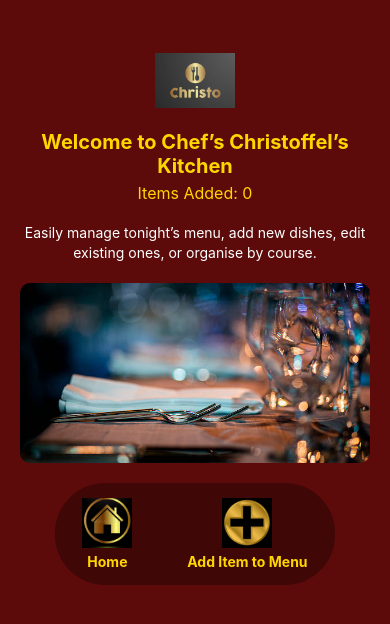
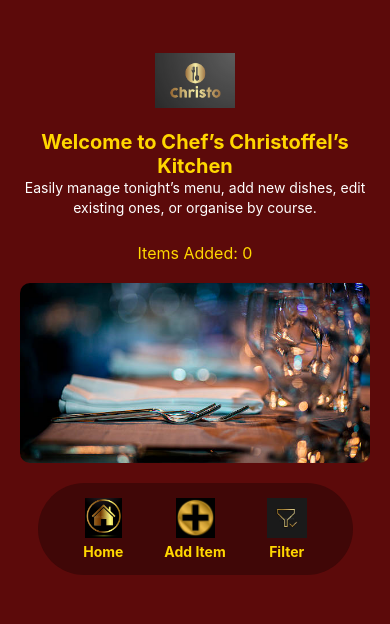
Before and after one commit to ST10498309/mast_part_2_2, a React Native app: screen /Home in a window 390 px wide. Shown: the top 624 px of the page. Built offline with nearby package versions, Linux system fonts and the light colour scheme.

Commit message:
Added the filter screen, for the user to filter their course either starter, main or dessert, to make it easier for the user if they are looking for something specific.

```diff
--- a/App.tsx
+++ b/App.tsx
@@ -5,6 +5,7 @@ import { createNativeStackNavigator } from "@react-navigation/native-stack";
 import WelcomeScreen from "./Screens/WelcomeScreen";
 import HomeScreen from "./Screens/HomeScreen";
 import AddMenuItemScreen from "./Screens/AddItemToMenuScreen";
+import FilterMenuScreen from './Screens/FilterScreen';
 
 const Stack = createNativeStackNavigator();
 
@@ -27,6 +28,12 @@ export default function App() {
           component={AddMenuItemScreen}
           options={{ title: "Add Menu Item" }}
         />
+
+        <Stack.Screen
+          name="Filter"
+          component={FilterMenuScreen}
+          options={{ title: "Filter Menu" }}
+        />
       </Stack.Navigator>
     </NavigationContainer>
   );
--- /dev/null
+++ b/Screens/FilterScreen.tsx
@@ -0,0 +1,53 @@
+import React, { useState } from "react";
+import { View, Text, FlatList, TouchableOpacity, StyleSheet } from "react-native";
+
+export default function FilterMenu({ route }: any) {
+  const menuItems = route?.params?.menuItems || [];
+  const [filteredItems, setFilteredItems] = useState(menuItems);
+
+  const filterByCourse = (course: string) => {
+    if (course === "All") {
+      setFilteredItems(menuItems);
+    } else {
+      setFilteredItems(menuItems.filter((item: { course: string }) => item.course === course));
+    }
+  };
+
+  return (
+    <View style={styles.container}>
+      <Text style={styles.title}>Filter Menu Items</Text>
+      <View style={styles.buttonsContainer}>
+        {["All", "Starter", "Main", "Dessert"].map(course => (
+          <TouchableOpacity
+            key={course}
+            style={styles.filterButton}
+            onPress={() => filterByCourse(course)}
+          >
+            <Text style={styles.filterButtonText}>{course}</Text>
+          </TouchableOpacity>
+        ))}
+      </View>
+      <FlatList
+        data={filteredItems}
+        keyExtractor={(item, index) => index.toString()}
+        renderItem={({ item }) => (
+          <View style={styles.item}>
+            <Text style={styles.itemText}>
+              {item.name} - {item.course} - R{item.price}
+            </Text>
+          </View>
+        )}
+      />
+    </View>
+  );
+}
+
+const styles = StyleSheet.create({
+  container: { flex: 1, padding: 20, backgroundColor: "#5C0A0A" },
+  title: { fontSize: 20, fontWeight: "bold", color: "#FFD700", marginBottom: 20 },
+  buttonsContainer: { flexDirection: "row", justifyContent: "space-around", marginBottom: 20 },
+  filterButton: { backgroundColor: "#400707", padding: 10, borderRadius: 10 },
+  filterButtonText: { color: "#FFD700", fontWeight: "bold" },
+  item: { padding: 10, backgroundColor: "#400707", borderRadius: 10, marginBottom: 10 },
+  itemText: { color: "#FFD700" }
+});
--- a/Screens/HomeScreen.tsx
+++ b/Screens/HomeScreen.tsx
@@ -1,44 +1,54 @@
 import React, { useState } from "react";
-import {
-  View,
-  Text,
-  Image,
-  TouchableOpacity,
-  ScrollView,
-  StyleSheet
-} from "react-native";
+import { View, Text, Image, TouchableOpacity, ScrollView, StyleSheet, Alert } from "react-native";
 
 export default function HomeScreen({ navigation }: any) {
   const [menuItems, setMenuItems] = useState<
     Array<{ name: string; desc: string; price: string; course: string }>
   >([]);
 
+  const calculateAveragePrice = () => {
+    if (menuItems.length === 0) return 0;
+    const total = menuItems.reduce((sum, item) => sum + Number(item.price), 0);
+    return (total / menuItems.length).toFixed(2);
+  };
+
+  const handleDelete = (index: number) => {
+    Alert.alert(
+      "Delete item",
+      `Are you sure you want to delete "${menuItems[index].name}"?`,
+      [
+        { text: "Cancel", style: "cancel" },
+        { text: "Delete", style: "destructive", onPress: () => {
+          const updated = [...menuItems];
+          updated.splice(index, 1);
+          setMenuItems(updated);
+        } }
+      ]
+    );
+  };
+
   return (
     <ScrollView contentContainerStyle={styles.container}>
       <View style={styles.header}>
-        <Image
-          source={require("../images/christo.png")}
-          style={styles.logo}
-          resizeMode="contain"
-        />
+        <Image source={require("../images/christo.png")} style={styles.logo} resizeMode="contain" />
         <Text style={styles.title}>Welcome to Chef’s Christoffel’s Kitchen</Text>
+        <Text style={styles.subtitle}>
+          Easily manage tonight’s menu, add new dishes, edit existing ones, or organise by course.
+        </Text>
         <Text style={styles.countText}>Items Added: {menuItems.length}</Text>
+        {menuItems.length > 0 && (
+          <Text style={styles.averagePrice}>Average Price: R{calculateAveragePrice()}</Text>
+        )}
       </View>
-
-      <Text style={styles.subtitle}>
-        Easily manage tonight’s menu, add new dishes, edit existing ones, or organise by course.
-      </Text>
 
       {menuItems.length > 0 && (
         <View style={styles.menuList}>
           <Text style={styles.menuTitle}>Tonight's Menu</Text>
-
           {["Starter", "Main", "Dessert"].map((courseType) => {
             const items = menuItems
               .filter((item) => item.course === courseType)
               .reverse();
             if (items.length === 0) return null;
-
             return (
               <View key={courseType} style={styles.courseSection}>
                 <Text style={styles.courseTitle}>{courseType}</Text>
@@ -47,6 +57,12 @@ export default function HomeScreen({ navigation }: any) {
                     <Text style={styles.itemName}>{item.name}</Text>
                     <Text style={styles.itemDesc}>{item.desc}</Text>
                     <Text style={styles.itemPrice}>R{item.price}</Text>
+                    <TouchableOpacity
+                      style={styles.deleteBtn}
+                      onPress={() => handleDelete(index)}
+                    >
+                      <Text style={styles.deleteText}>Delete</Text>
+                    </TouchableOpacity>
                   </View>
                 ))}
               </View>
@@ -55,18 +71,11 @@ export default function HomeScreen({ navigation }: any) {
         </View>
       )}
 
-      <Image
-        source={require("../images/hero.png")}
-        style={styles.hero}
-        resizeMode="cover"
-      />
+      <Image source={require("../images/hero.png")} style={styles.hero} resizeMode="cover" />
 
       <View style={styles.buttonContainer}>
         <TouchableOpacity style={styles.iconButton}>
-          <Image
-            source={require("../images/home.png")}
-            style={styles.icon}
-          />
+          <Image source={require("../images/home.png")} style={styles.icon} />
           <Text style={styles.iconLabel}>Home</Text>
         </TouchableOpacity>
 
@@ -78,11 +87,16 @@ export default function HomeScreen({ navigation }: any) {
             })
           }
         >
-          <Image
-            source={require("../images/additem.png")}
-            style={styles.icon}
-          />
-          <Text style={styles.iconLabel}>Add Item to Menu</Text>
+          <Image source={require("../images/additem.png")} style={styles.icon} />
+          <Text style={styles.iconLabel}>Add Item</Text>
+        </TouchableOpacity>
+
+        <TouchableOpacity
+          style={styles.iconButton}
+          onPress={() => navigation.navigate("Filter", { menuItems })}
+        >
+          <Image source={require("../images/filter.jpeg")} style={styles.icon} />
+          <Text style={styles.iconLabel}>Filter</Text>
         </TouchableOpacity>
       </View>
     </ScrollView>
@@ -118,6 +132,12 @@ const styles = StyleSheet.create({
     color: "#FFD700",
     marginTop: 5,
   },
+  averagePrice: {
+    fontSize: 16,
+    color: "#FFD700",
+    fontWeight: "bold",
+    marginTop: 5,
+  },
   subtitle: {
     fontSize: 14,
     color: "#fff",
@@ -133,26 +153,29 @@ const styles = StyleSheet.create({
   },
   buttonContainer: {
     flexDirection: "row",
-    justifyContent: "space-around",
-    width: "80%",
+    justifyContent: "space-between",
+    width: "90%",
     backgroundColor: "#400707",
     paddingVertical: 15,
+    paddingHorizontal: 20,
     borderRadius: 50,
     marginBottom: 30,
   },
   iconButton: {
     alignItems: "center",
-    marginHorizontal: 10,
+    justifyContent: "center",
+    flex: 1,
   },
   icon: {
-    width: 50,
-    height: 50,
+    width: 40,
+    height: 40,
+    resizeMode: "contain",
+    marginBottom: 5,
   },
   iconLabel: {
     color: "#FFD700",
     fontSize: 14,
     fontWeight: "bold",
-    marginTop: 5,
     textAlign: "center",
   },
   menuList: {
@@ -196,4 +219,16 @@ const styles = StyleSheet.create({
     fontWeight: "bold",
     fontSize: 14,
   },
+  deleteBtn: {
+    marginTop: 8,
+    backgroundColor: "#FFD700",
+    paddingVertical: 4,
+    paddingHorizontal: 10,
+    borderRadius: 6,
+    alignSelf: "flex-start",
+  },
+  deleteText: {
+    color: "#5C0A0A",
+    fontWeight: "bold",
+  },
 });
```
Also changed, not shown: images/filter.jpeg (added).
